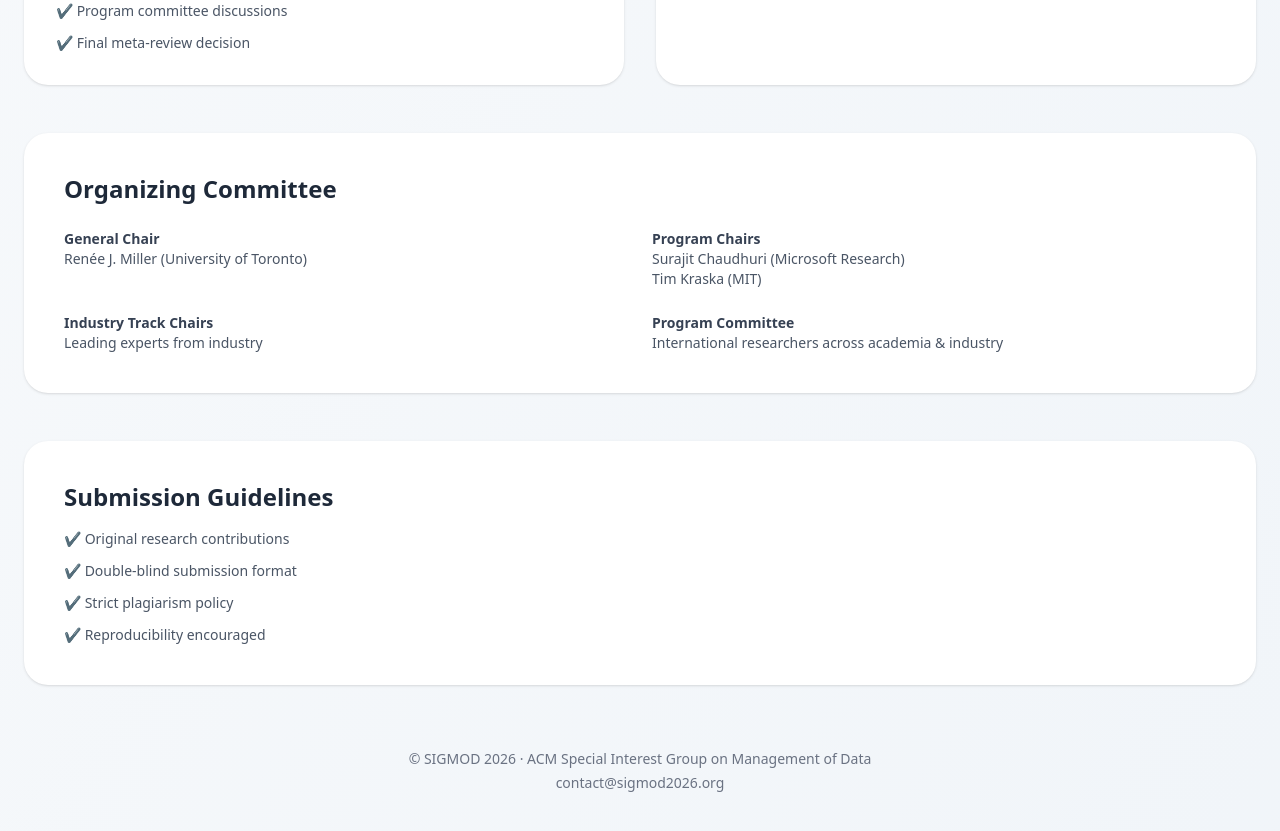
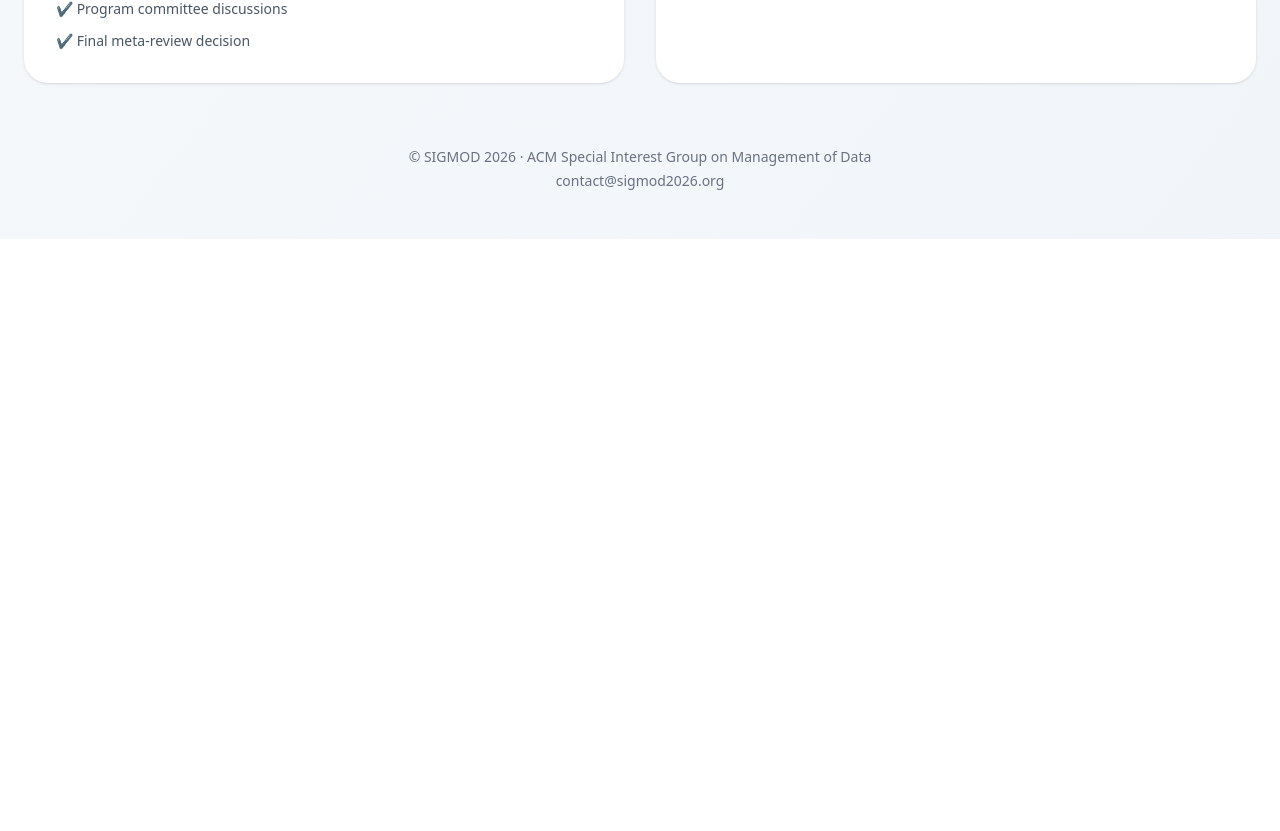
Before and after one commit to gopala142002/matching_portal, a React app in the folder frontend/: page / in a window 1280 px wide. Shown: the part 1399-2230 px from the top of the page. After the commit the page ends 1638 px from the top, so only its background shows below. Built offline with nearby package versions, Linux system fonts and the light colour scheme; the HTML template or start-up script is replaced by a standard one.

Commit message:
Landing page updated

```diff
--- a/frontend/src/pages/Landing.jsx
+++ b/frontend/src/pages/Landing.jsx
@@ -69,12 +69,12 @@ export default function Landing() {
               Author / Reviewer Login
             </Link>
 
-            <Link
+            {/* <Link
               to="/register"
               className="rounded-xl border border-white px-6 py-3 text-sm font-semibold hover:bg-white hover:text-indigo-900 transition"
             >
               Submit Paper
-            </Link>
+            </Link> */}
 
             <Link
               to="/adminlogin"
@@ -181,51 +181,7 @@ export default function Landing() {
           </div>
         </section>
 
-        {/* COMMITTEE */}
-        <section className="mt-12 bg-white rounded-3xl p-10 shadow">
-          <h2 className="text-2xl font-semibold text-gray-800">
-            Organizing Committee
-          </h2>
 
-          <div className="mt-6 grid md:grid-cols-2 gap-6 text-sm text-gray-700">
-            <div>
-              <strong>General Chair</strong>
-              <div className="text-gray-600">Renée J. Miller (University of Toronto)</div>
-            </div>
-
-            <div>
-              <strong>Program Chairs</strong>
-              <div className="text-gray-600">Surajit Chaudhuri (Microsoft Research)</div>
-              <div className="text-gray-600">Tim Kraska (MIT)</div>
-            </div>
-
-            <div>
-              <strong>Industry Track Chairs</strong>
-              <div className="text-gray-600">Leading experts from industry</div>
-            </div>
-
-            <div>
-              <strong>Program Committee</strong>
-              <div className="text-gray-600">
-                International researchers across academia & industry
-              </div>
-            </div>
-          </div>
-        </section>
-
-        {/* GUIDELINES */}
-        <section className="mt-12 bg-white rounded-3xl p-10 shadow">
-          <h2 className="text-2xl font-semibold text-gray-800">
-            Submission Guidelines
-          </h2>
-
-          <ul className="mt-4 space-y-3 text-gray-600 text-sm">
-            <li>✔ Original research contributions</li>
-            <li>✔ Double-blind submission format</li>
-            <li>✔ Strict plagiarism policy</li>
-            <li>✔ Reproducibility encouraged</li>
-          </ul>
-        </section>
 
         {/* FOOTER */}
         <footer className="mt-16 text-center text-sm text-gray-500">
```
